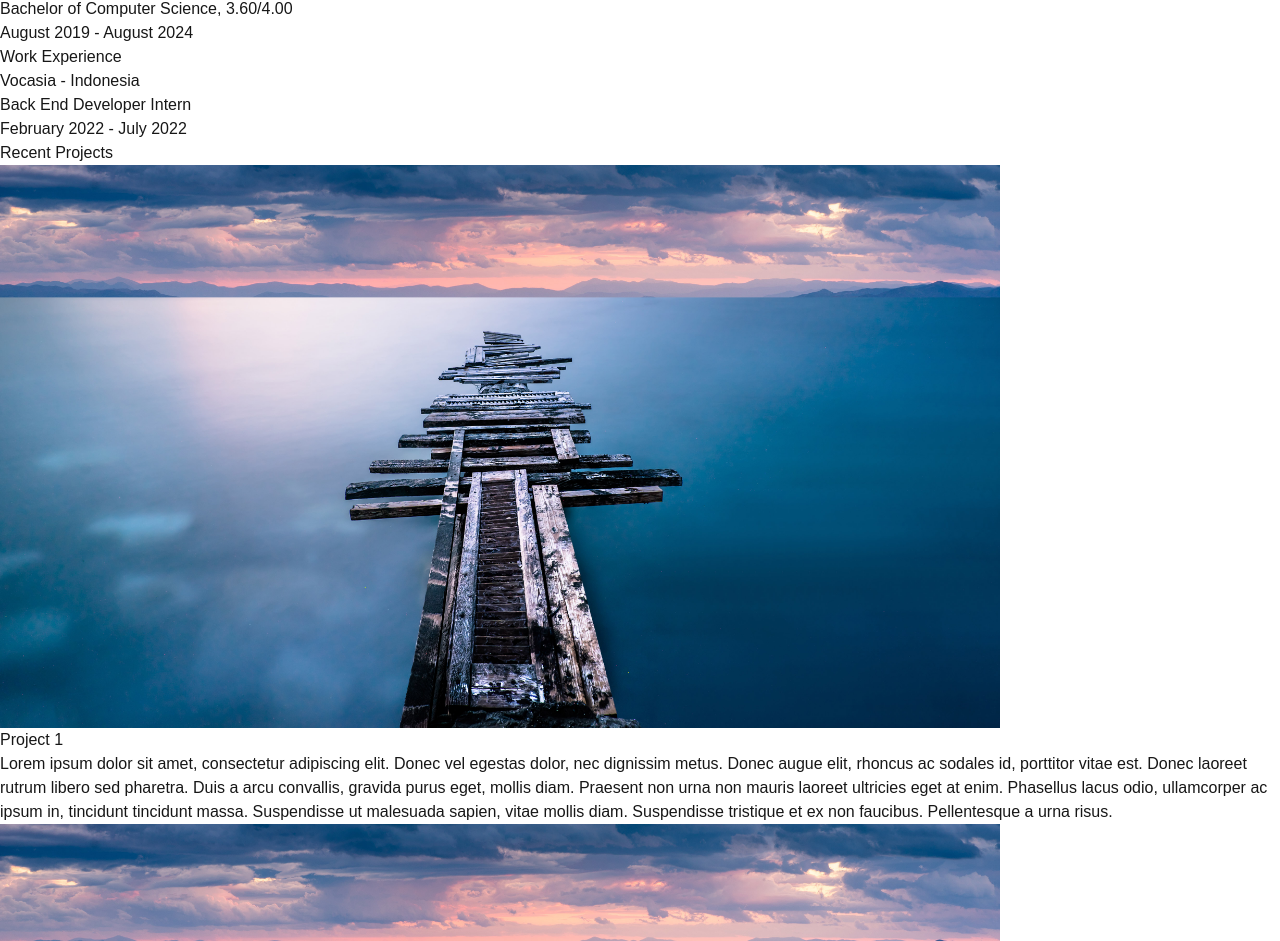
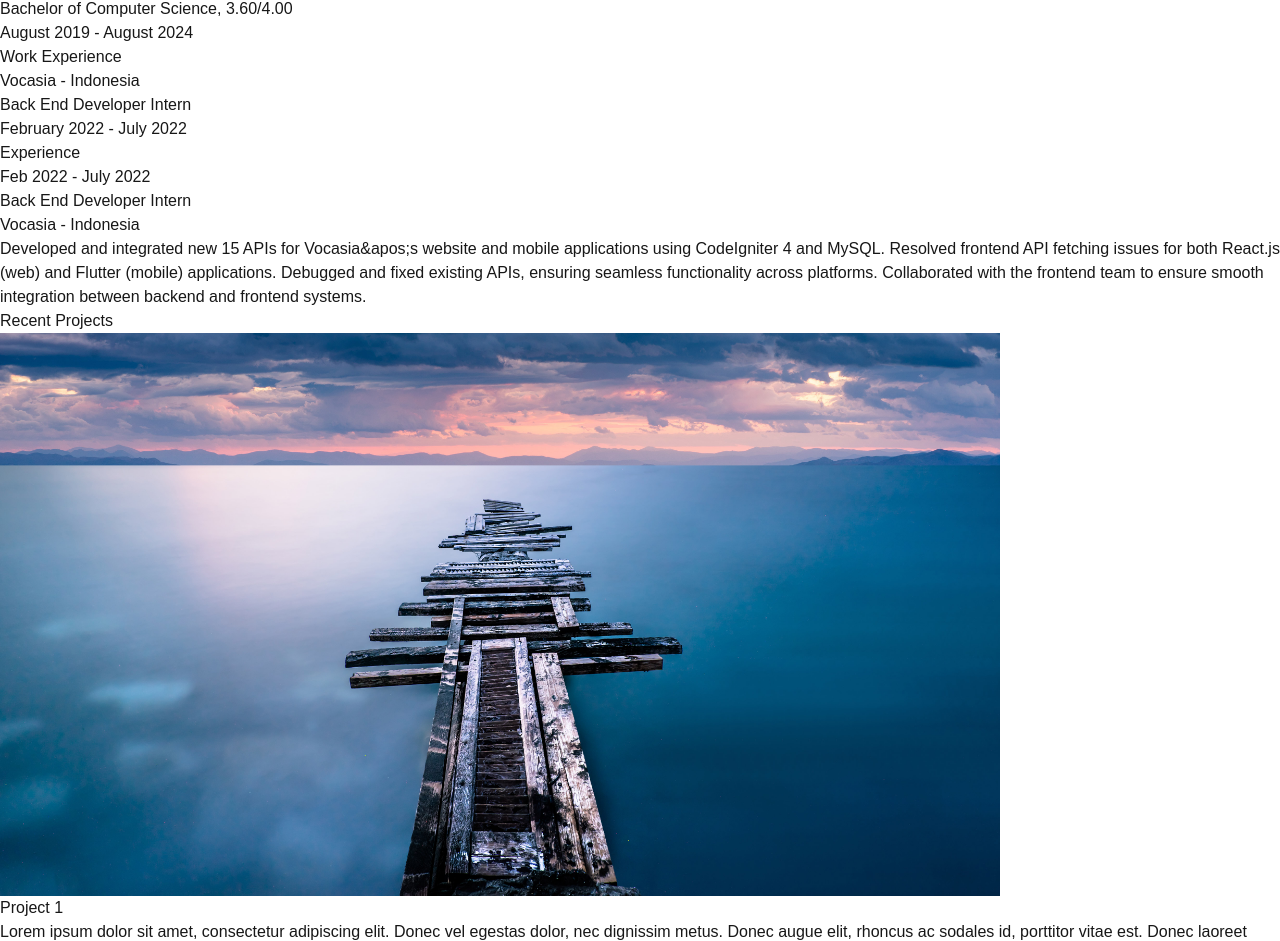
Before and after one commit to aidilfitra08/my-portofolio-nextjs, a Next.js app: page / in a window 1280 px wide. Shown: the part 1636-2577 px from the top of the page. Built offline with nearby package versions, Linux system fonts and the light colour scheme.

Commit message:
add work component to page

```diff
--- a/src/app/page.tsx
+++ b/src/app/page.tsx
@@ -1,12 +1,14 @@
 import AboutMe from "./components/aboutme/aboutme";
 import Skill from "./components/skill/skill";
 import Projects from "./components/projects/projects";
+import Work from "./components/work/work";
 
 export default function Home() {
   return (
     <div>
       <AboutMe />
       <Skill />
+      <Work />
       <Projects />
     </div>
   );
```
